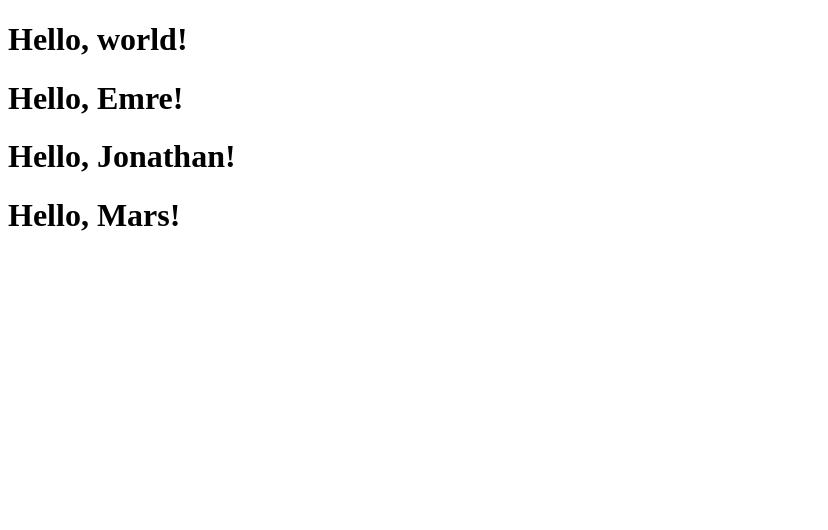
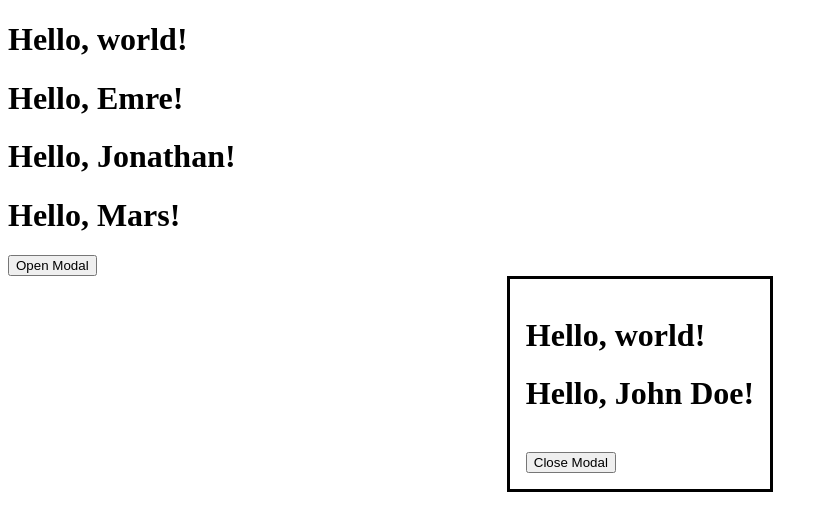
Before and after one commit to emretantu/mini-react-projects, a React (Vite) app: page / in a window 1280 px wide. Shown: the top 530 px of the page, without its empty margins (0-828 px from the left). Built offline with nearby package versions, Linux system fonts and the light colour scheme.

Commit message:
Implement composite components - add Greeting inside Dialog

```diff
--- a/src/App.jsx
+++ b/src/App.jsx
@@ -1,15 +1,27 @@
+import { useState } from 'react';
 import './App.css'
 import Greeting from './components/Greeting'
+import Dialog from './components/Dialog'
 
 function App() {
+
+  const [isModalOpen, setIsModalOpen] = useState(true);
+
   return (
     <>
       <Greeting />
       <Greeting name="Emre" />
       <Greeting name="Jonathan" />
       <Greeting name="Mars" />
+
+      <button onClick={() => setIsModalOpen(true)}>Open Modal</button>
+      <Dialog open={isModalOpen} onClose={() => setIsModalOpen(false)}>
+        <Greeting />
+        <Greeting name="John Doe" />
+      </Dialog>
     </>
   )
+
 }
 
 export default App
--- /dev/null
+++ b/src/components/Dialog.jsx
@@ -0,0 +1,12 @@
+const Dialog = ({ open, onClose, children }) => {
+
+  return (
+    <dialog open={open}>
+      {children}
+      <br />
+      <button onClick={onClose}>Close Modal</button>
+    </dialog>
+  )
+}
+
+export default Dialog
```
Also changed, not shown: src/components/Greeting.jsx (line endings or trailing spaces).
